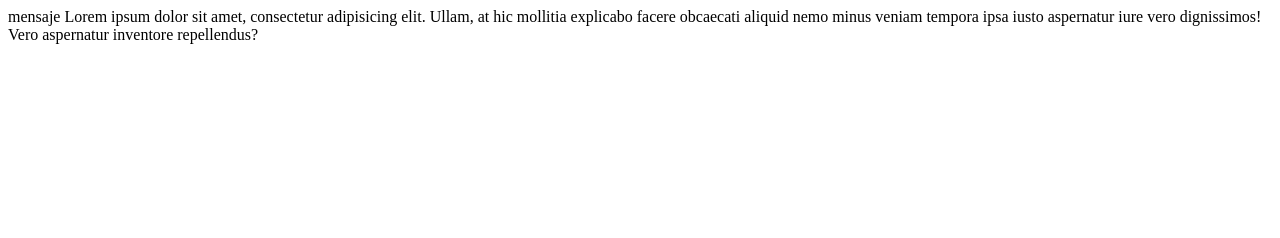
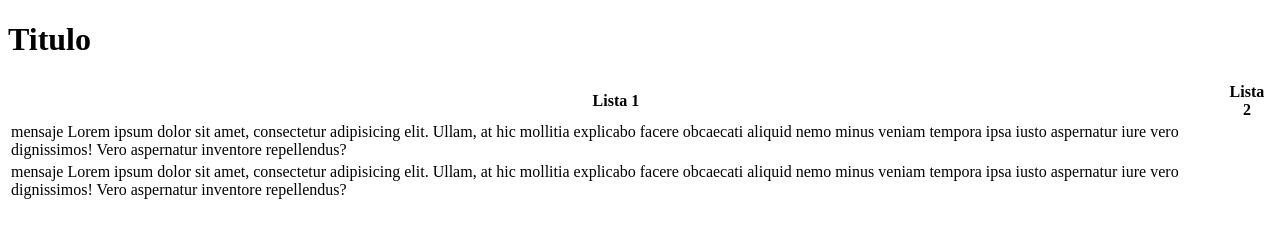
Before and after one commit to esalvadorq/test, a plain HTML site: page index.html in a window 1280 px wide. Drawn offline with Linux system fonts and the light colour scheme.

Commit message:
Agregue tabla

```diff
--- a/index.html
+++ b/index.html
@@ -7,7 +7,31 @@
     <title>Segundo test</title>
 </head>
 <body>
-    mensaje Lorem ipsum dolor sit amet, consectetur adipisicing elit. Ullam, at hic mollitia explicabo facere obcaecati aliquid nemo minus veniam tempora ipsa iusto aspernatur iure vero dignissimos! Vero aspernatur inventore repellendus?
+    <h1>Titulo</h1>
+    <table>
+        <thead>
+            <th>
+                Lista 1
+            </th>
 
+            <th>
+                Lista 2
+            </th>
+
+        </thead>
+        <tbody>
+            <tr>
+                <td>
+                    mensaje Lorem ipsum dolor sit amet, consectetur adipisicing elit. Ullam, at hic mollitia explicabo facere obcaecati aliquid nemo minus veniam tempora ipsa iusto aspernatur iure vero dignissimos! Vero aspernatur inventore repellendus?
+                </td>
+            </tr>
+            <tr>
+                <td>
+                    mensaje Lorem ipsum dolor sit amet, consectetur adipisicing elit. Ullam, at hic mollitia explicabo facere obcaecati aliquid nemo minus veniam tempora ipsa iusto aspernatur iure vero dignissimos! Vero aspernatur inventore repellendus?
+                </td>
+            </tr>
+        </tbody>
+
+    </table>
 </body>
 </html>
```
